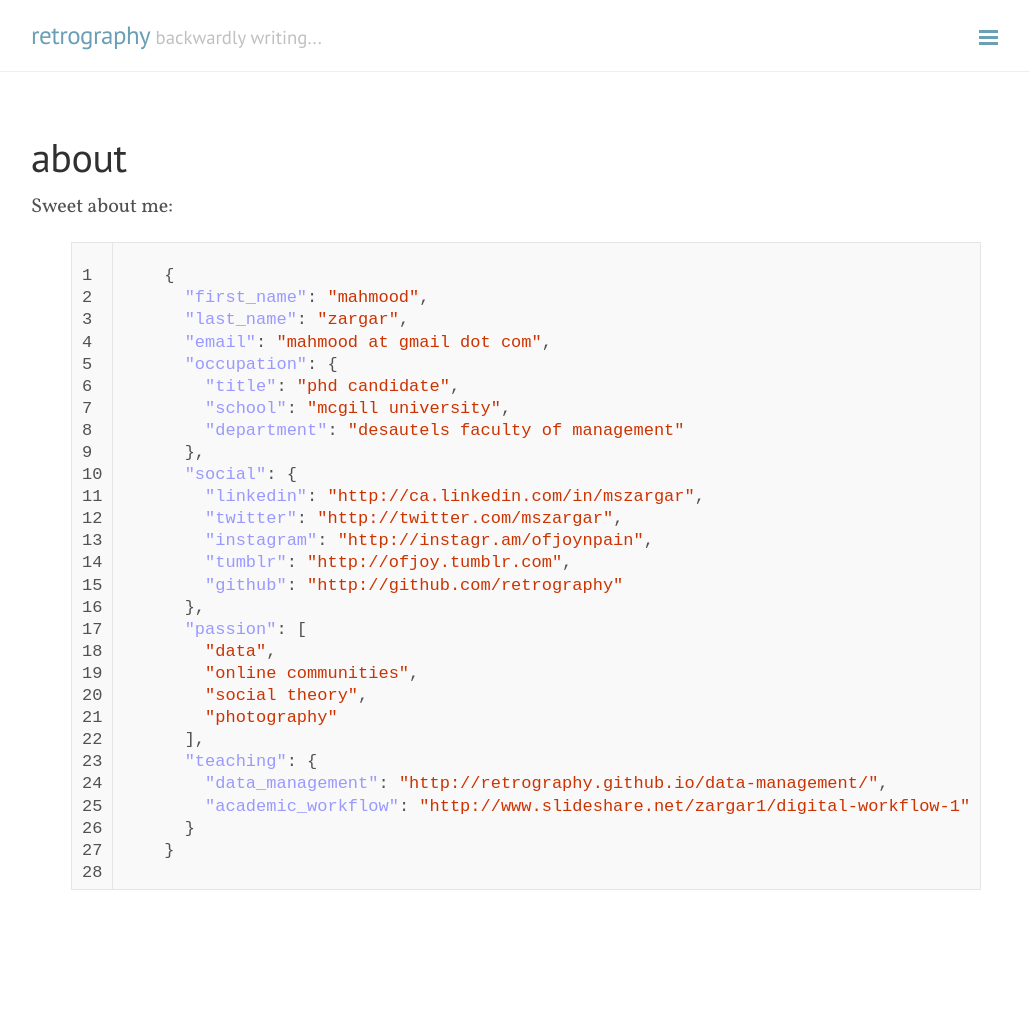
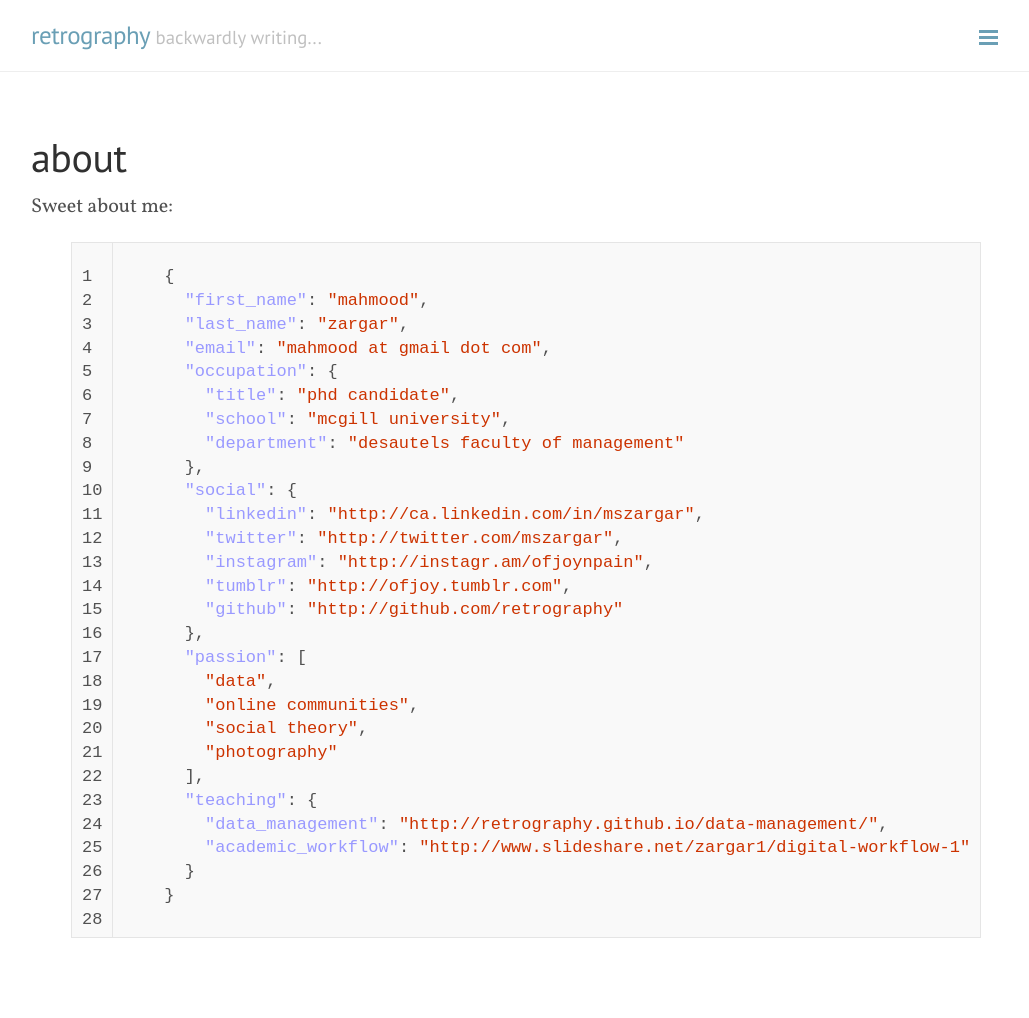
Before and after one commit to retrography/retrography.github.io, a Jekyll site: the page built from about.markdown, in a window 1280 px wide. Shown: the whole page, without its empty margins (249-1278 px from the left). Built offline with Jekyll 4.4.1, drawn with Linux system fonts in a browser that asks for light colours; Markdown is read by kramdown in place of the engine named in the settings; before the commit the page ends 970 px from its top, so only the background shows below that.

Commit message:
Update poole.css

```diff
--- a/public/css/poole.css
+++ b/public/css/poole.css
@@ -155,6 +155,7 @@ abbr[title] {
   font-weight: normal;
   font-style: normal;
 }
+
 code {
   font-family: Inconsolata, Monaco, Menlo, "Courier New", monospace;
   padding: .25em .25em;
@@ -162,7 +163,7 @@ code {
   color: #bf616a;
   background-color: #f9f9f9;
   border-radius: 3px;
-/*  line-height: 1.5em;*/
+  line-height: 1.1em;
 }
 
 div.highlight pre {
@@ -192,7 +193,7 @@ pre code {
 /*  font-size: 85%;*/
   color: inherit;
   background-color: transparent;
-  line-height: 1.3em;
+  line-height: 1.4em;
 }
 
 pre span.lineno {
```
